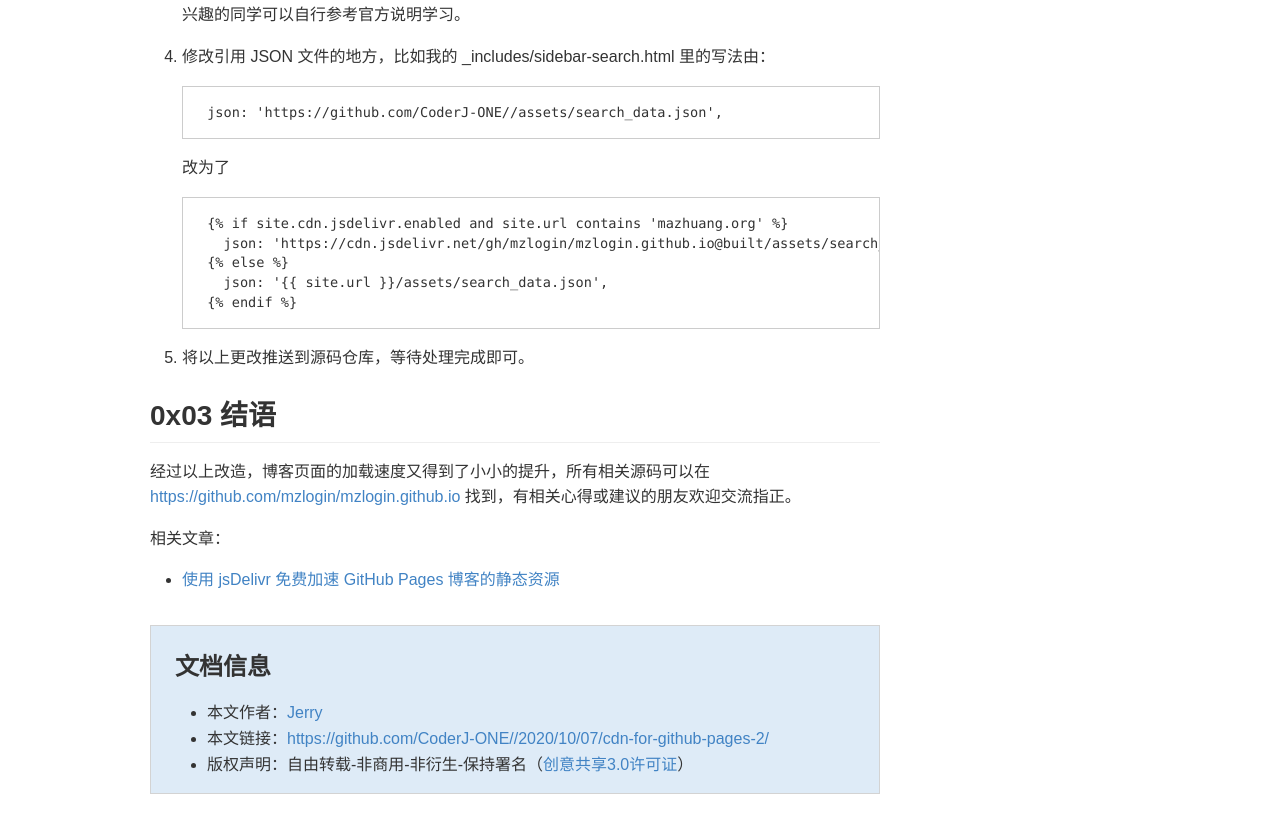
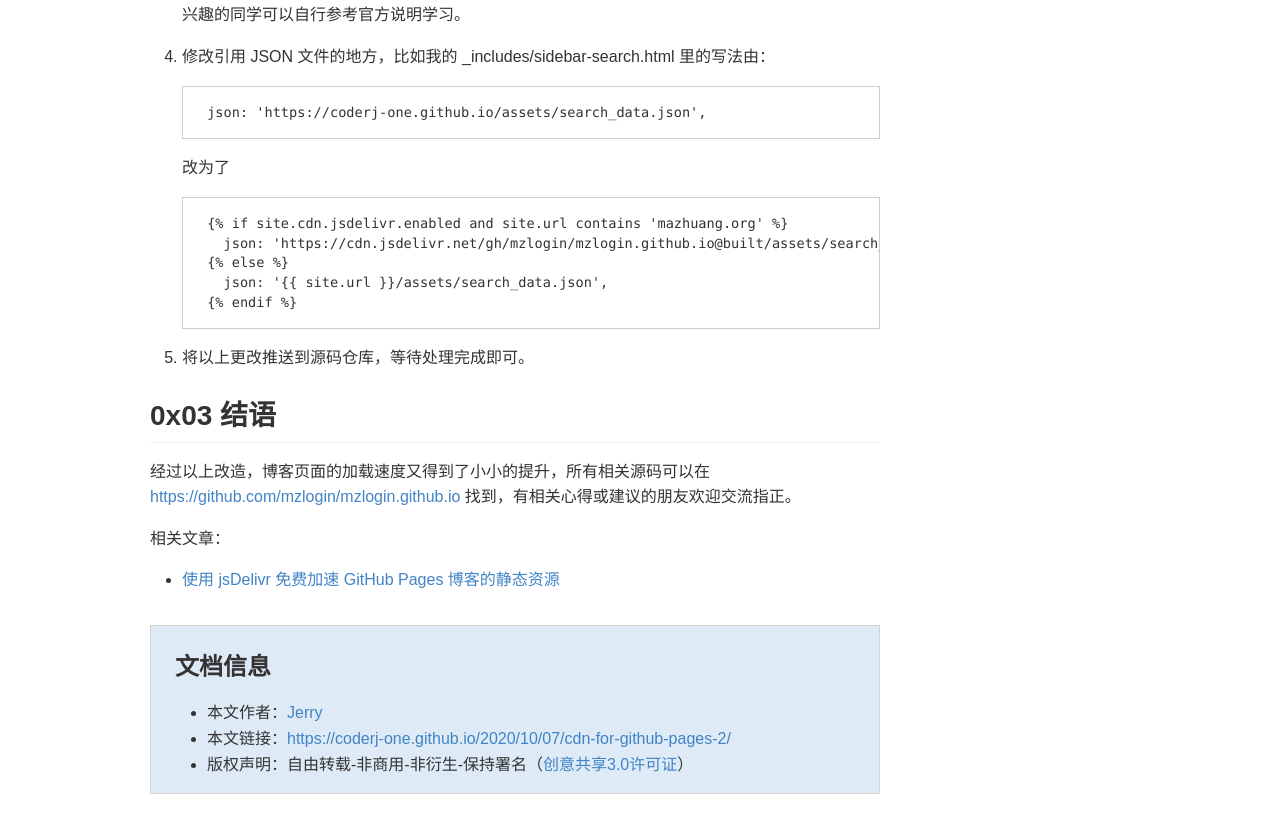
Before and after one commit to CoderJ-ONE/coderJ-one.github.io, a Jekyll site: the page built from _posts/2020-10-07-cdn-for-github-pages-2.md, in a window 1280 px wide and 1400 px high, scrolled down 2538 px. Shown: the part 439-1275 px from the top of the window. Built offline with Jekyll 4.4.1, drawn with Linux system fonts in a browser that asks for light colours; some web fonts are replaced; comment, search, counter and statistics services are not loaded; a style sheet for code colours, icons or effects is not loaded; part of the change alters nothing that is shown; some of the changed text lies outside the part shown.

Commit message:
Update _config.yml

```diff
--- a/_config.yml
+++ b/_config.yml
@@ -2,7 +2,7 @@
 #   Main Configs   #
 # ---------------- #
 baseurl:
-url: https://github.com/CoderJ-ONE/
+url: https://coderj-one.github.io
 date_format: "ordinal"
 title: 可爱Jerry的Blog
 subtitle: "一个IT技术迷"
```
